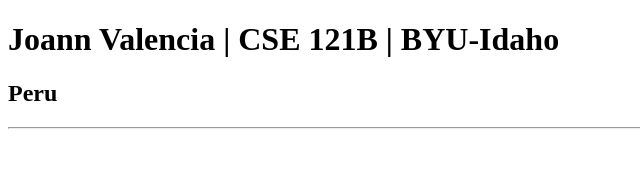
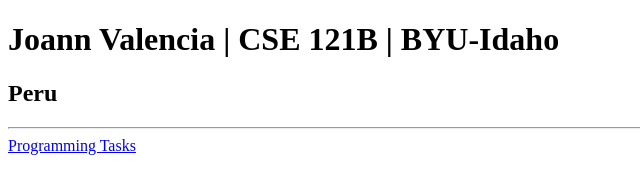
Before and after one commit to joannemerita/cse121b, a plain HTML site: page index-old.html in a window 1280 px wide. Shown: the whole page, without its empty margins (0-640 px from the left). Drawn offline with Linux system fonts and the light colour scheme.

Commit message:
Added a link to tasks

```diff
--- a/index-old.html
+++ b/index-old.html
@@ -9,5 +9,6 @@
     <h1>Joann Valencia | CSE 121B | BYU-Idaho</h1>
     <h2>Peru</h2>
     <hr>
+    <a href="index.html">Programming Tasks</a>
 </body>
 </html>
```
